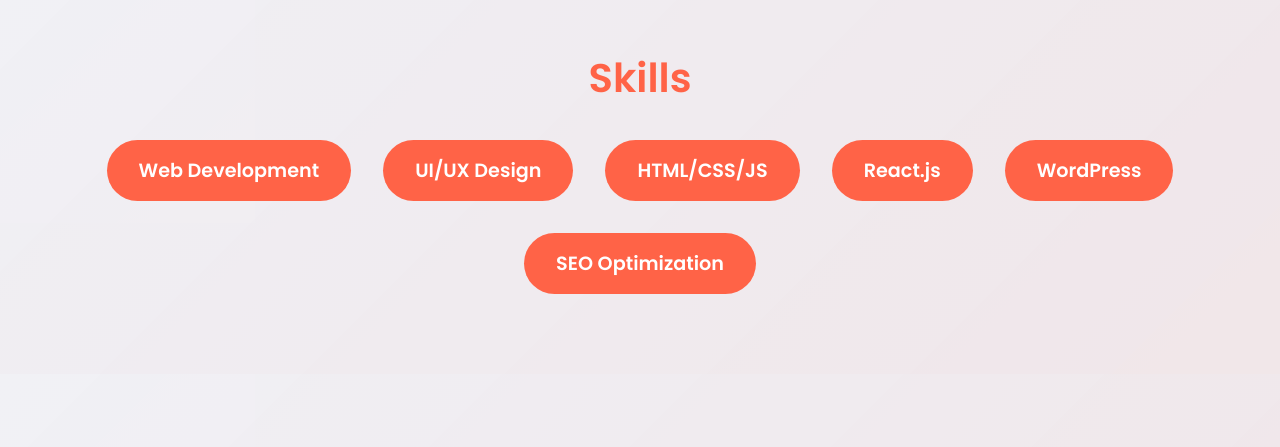
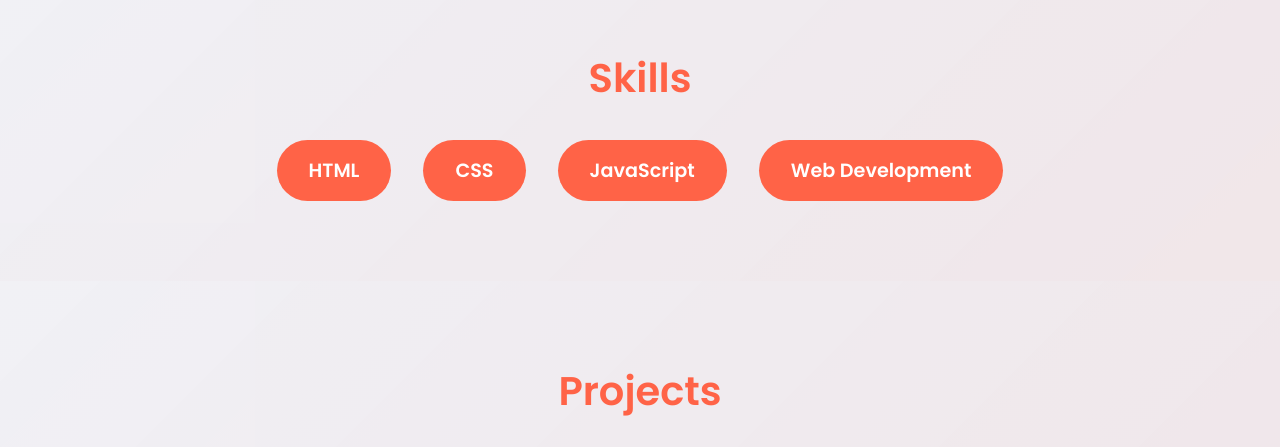
Before and after one commit to bluesberyyajm1966/hangman, a plain HTML site: page index.html in a window 1280 px wide. Shown: the part 1177-1624 px from the top of the page. Drawn offline with Linux system fonts and the light colour scheme.

Commit message:
Update index.html

```diff
--- a/index.html
+++ b/index.html
@@ -38,17 +38,16 @@
     </section>
 
     <!-- Skills Section -->
-    <section id="skills" class="skills">
-        <h2>Skills</h2>
-        <div class="skill-list">
-            <div class="skill">Web Development</div>
-            <div class="skill">UI/UX Design</div>
-            <div class="skill">HTML/CSS/JS</div>
-            <div class="skill">React.js</div>
-            <div class="skill">WordPress</div>
-            <div class="skill">SEO Optimization</div>
-        </div>
+   <section class="skills" id="skills">
+    <h2>Skills</h2>
+    <div class="skill-list">
+        <div class="skill">HTML</div>
+        <div class="skill">CSS</div>
+        <div class="skill">JavaScript</div>
+        <div class="skill">Web Development</div>
+    </div>
     </section>
+
 
     <!-- Projects Section -->
     <section id="projects" class="projects">
```
